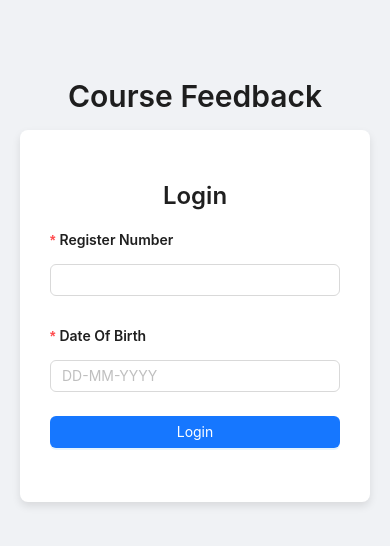
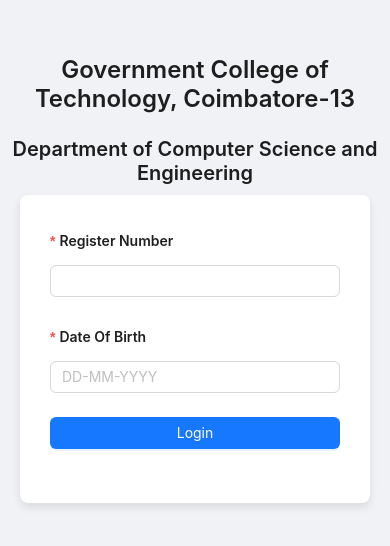
Before and after one commit to SurendharSSenthil/course_survey, a React (Create React App) app in the folder frontend/: page / in a window 390 px wide. Shown: the part 138-684 px from the top of the page. Built offline with nearby package versions, Linux system fonts and the light colour scheme.

Commit message:
header changes

```diff
--- a/frontend/package.json
+++ b/frontend/package.json
@@ -8,8 +8,8 @@
     "@testing-library/jest-dom": "^5.17.0",
     "@testing-library/react": "^13.4.0",
     "@testing-library/user-event": "^13.5.0",
-    "antd": "^5.13.3",
-    "bootstrap": "^5.3.2",
+    "antd": "^5.22.4",
+    "bootstrap": "^5.3.3",
     "react": "^18.2.0",
     "react-bootstrap": "^2.9.2",
     "react-dom": "^18.2.0",
--- a/frontend/src/Auth.css
+++ b/frontend/src/Auth.css
@@ -1,6 +1,7 @@
 /* Auth.css */
 .main__login__container {
 	display: flex;
+	flex-direction: column;
 	justify-content: center;
 	align-items: center;
 	height: 100vh;
@@ -9,15 +10,30 @@
 	/* overflow-x: hidden; */
 }
 
+.clg_name{
+	font-size: 32px !important;
+    font-weight: bold;
+	text-align: center !important;
+    /* margin-bottom: 10px; */
+}
+
+.dept_name{
+	font-size: 28px !important;
+	font-weight: bold;
+	text-align: center !important;
+	margin-bottom: 10px;
+}
+
 .root-header {
+	font-size: 24px !important;
 	text-align: center;
 	color: rgba(0, 0, 0, 0.1);
 	margin-top: 20px;
 }
 
 .login__container {
-	/* width: 400px; */
 	padding: 30px;
+	/* width: auto; */
 	background: #fff;
 	box-shadow: 0 4px 8px rgba(0, 0, 0, 0.1);
 	border-radius: 8px;
@@ -46,3 +62,21 @@
 .login__button {
 	width: 100%;
 }
+
+@media  only screen and (max-width: 600px) {
+	.clg_name {
+		font-size: 24px !important;
+		font-weight: bold;
+		text-align: center !important;
+	}
+	.dept_name {
+        font-size: 20px !important;
+        font-weight: bold;
+        text-align: center !important;
+    }
+	.root-header{
+		font-size: 20px !important;
+		font-weight: bold;
+		text-align: center !important;
+	}
+}
--- a/frontend/src/Auth.js
+++ b/frontend/src/Auth.js
@@ -48,14 +48,11 @@
 	return (
 		<div className="main__login__container">
 			<div>
-				<Title className="root-header" level={2}>
-					Course Feedback
-				</Title>
+				<Title className="clg_name">Government College of Technology, Coimbatore-13</Title>
+				<Title className="dept_name">Department of Computer Science and Engineering</Title>
+
 
 				<div className="login__container">
-					<Title level={3} className="login__header">
-						Login
-					</Title>
 					<Form form={form} onFinish={handleSubmit} className="login__form">
 						<Form.Item
 							label="Register Number"
--- a/frontend/src/Main.css
+++ b/frontend/src/Main.css
@@ -5,22 +5,44 @@
   padding: 0;
 }
 
-.header{
-  display: flex;
-  flex-direction: row;
-  max-width: 800px;
-  margin: 0px auto;
+
+.header {
+	display: flex;
+	justify-content: space-between;
+	align-items: center;
+  gap: 10px;
+	background-color: white;
+	padding: 10px 20px; /* Adjust padding as needed */
+	box-shadow: 0 2px 4px rgba(0, 0, 0, 0.1);
+}
+
+.header h1 {
+	margin: 0;
+	font-size: 24px;
+	font-family: sans-serif;
+	font-weight: bold;
+}
+
+.header h2{
+	margin: 0;
+	font-size: 24px;
+	font-family: sans-serif;
+	font-weight: 700;
+}
+
+
+.small{
+	display: none;
+	color: #007bff;
+	font-size: 24px !important;
 }
 
 h1 {
   text-align: center;
   color: #007bff;
-  margin: 40px auto;
 }
 
 .logOut{
-  margin-top: 40px;
-  margin-bottom: 40px;
   right: 10%;
 }
 
@@ -28,16 +50,18 @@
   text-align: center;
   color: #28a745;
   font-size: 24px;
-  margin-top: 20px;
+  margin-top: 70px;
 }
 
-.topic{
-  text-align: center;
+.topic {
+	text-align: center;
+	color: #007bff; /* Blue color for topic */
+	margin: 20px 0; /* Adjust margin */
 }
 
 .formcard {
   max-width: 800px;
-  margin: 10px auto;
+  margin: 70px auto;
   padding: 20px;
   border: 1px solid #ddd;
   border-radius: 8px;
@@ -137,7 +161,7 @@
   font-size: larger;
   font-weight: 600;
   color: #ff5733;
-  margin-top: 20px;
+  margin-top: 70px;
   padding: 10px;
 }
 
@@ -175,7 +199,7 @@
   }
 }
 
-@media only screen and (max-width: 600px) {
+@media only screen and (max-width: 1300px) {
   .info {
     text-align: center;
   }
@@ -203,4 +227,10 @@
   button{
     font-size: 16px;
   }
+  .topic{
+    display: none !important;
+  }
+	.small{
+		display: block;
+	}
 }
--- a/frontend/src/Main.js
+++ b/frontend/src/Main.js
@@ -12,7 +12,7 @@
 import Student from './Student';
 import DropdownPart from './DropdownPart';
 import { url } from './url';
-import { notification } from 'antd';
+import { notification, Button } from 'antd';
 
 function Main({
 	regNo,
@@ -152,11 +152,13 @@
 
 	return (
 		<div>
-			<div className='header'>
-				<h1 className='topic'>Evaluation Form</h1>
-				<button onClick={handleLogOut} className='logOut'>
+				<div className="header d-flex justify-content-between align-items-center w-full fixed-top bg-white shadow-sm">
+				<h2 className="small">CSE, GCT, CBE-13</h2>
+				<h2 className="topic">Department of Computer Science and Engineering, Government College of Technology, CBE-13</h2>
+				{/* <h1 className="topic m-0"></h1> */}
+				<Button type="primary" onClick={handleLogOut} className="logOut">
 					Log Out
-				</button>
+				</Button>
 			</div>
 			{updated ? (
 				<div className='submitted'>
```
Also changed, not shown: 13 other files (tests, documents, lock files or other folders).
